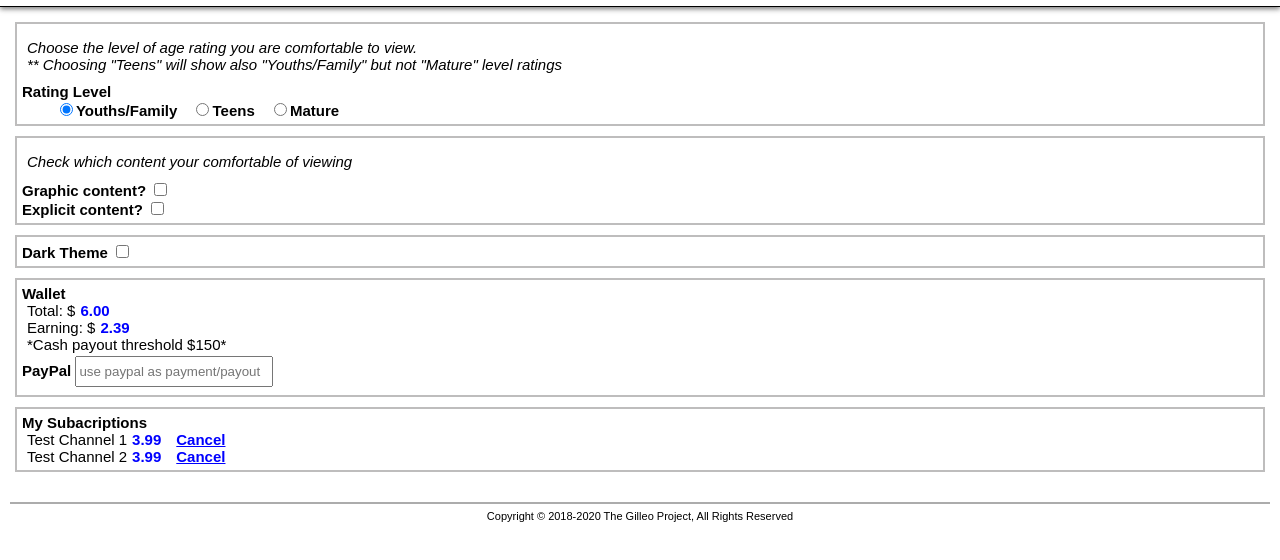
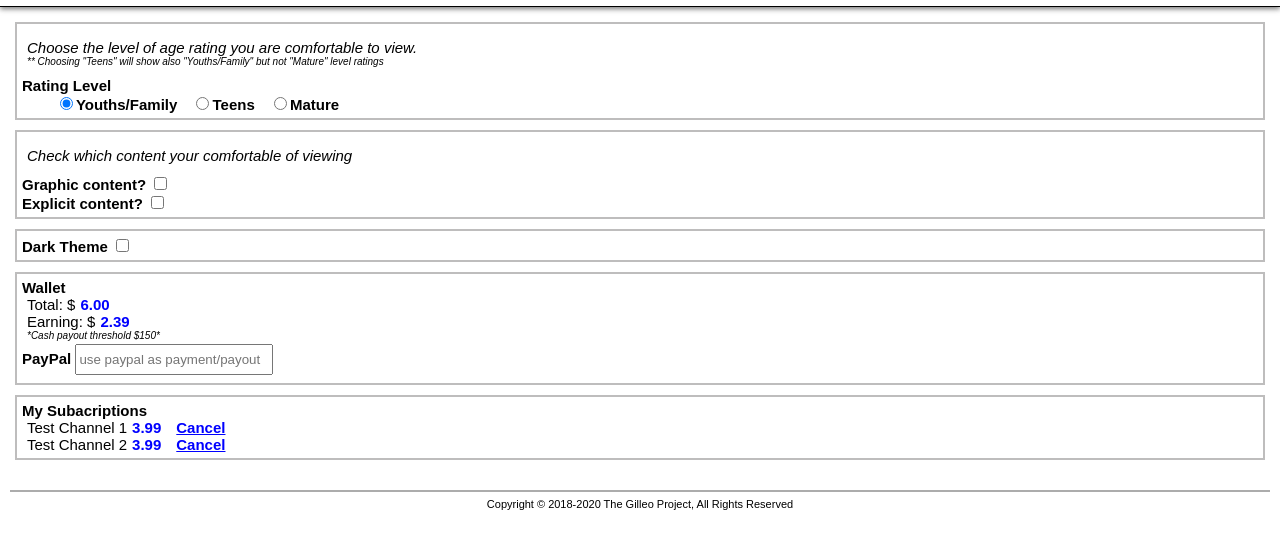
Before and after one commit to alphakingFTK/gilleoWeb, a plain HTML site: page gilleo website 0.0/public/setting.html in a window 1280 px wide. Shown: the part 54-614 px from the top of the page. Drawn offline with Linux system fonts and the light colour scheme; a web font is replaced by a local one.

Commit message:
Add files via upload

```diff
--- a/gilleo website 0.0/public/css/style.css
+++ b/gilleo website 0.0/public/css/style.css
@@ -825,6 +825,11 @@ textarea {
     margin: 0px 0px 0px 15px;
 }
 
+.ecText {
+    font-size: 10px;
+    font-style: italic;
+}
+
 .textInf {
     margin: 10px 0px;
 }
```
